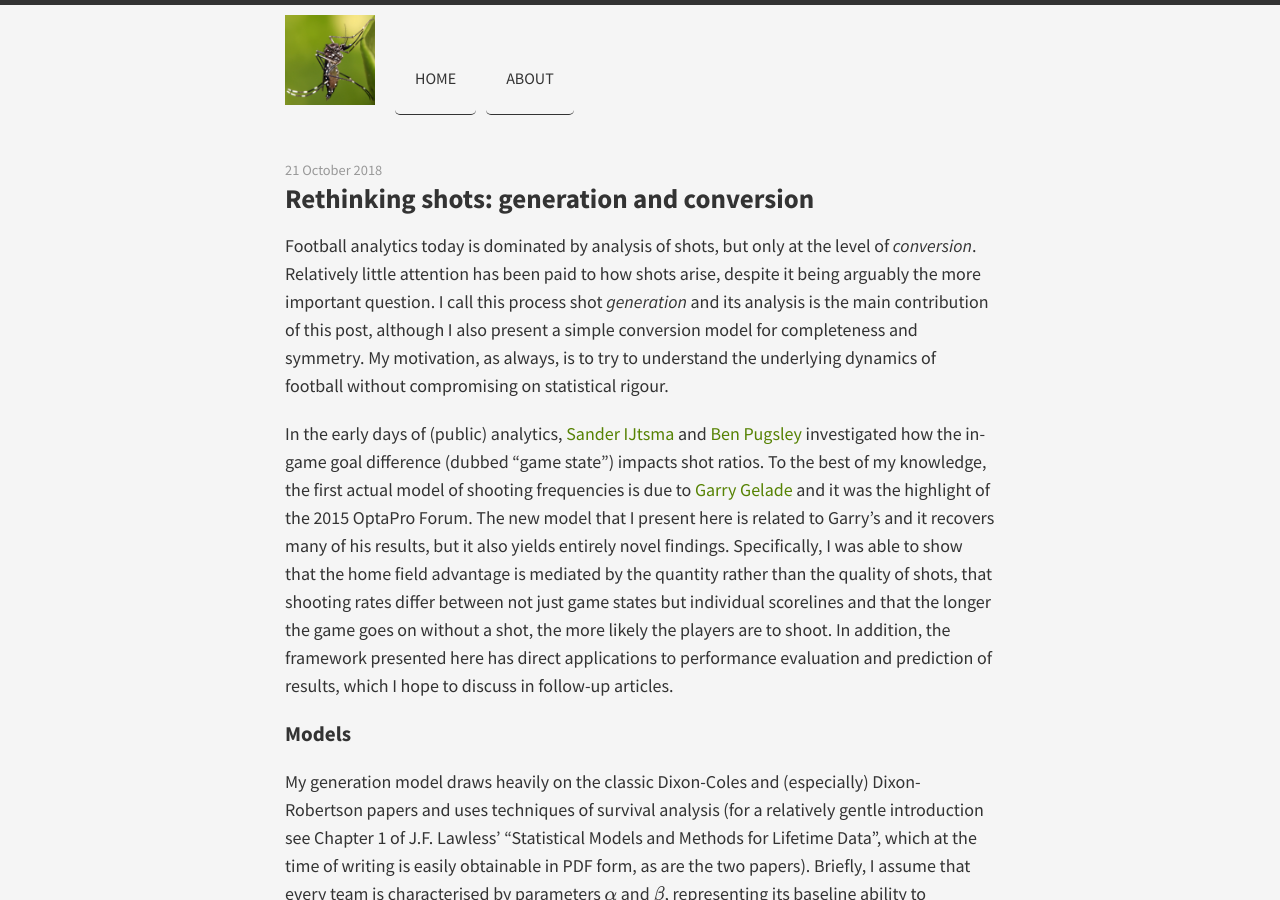
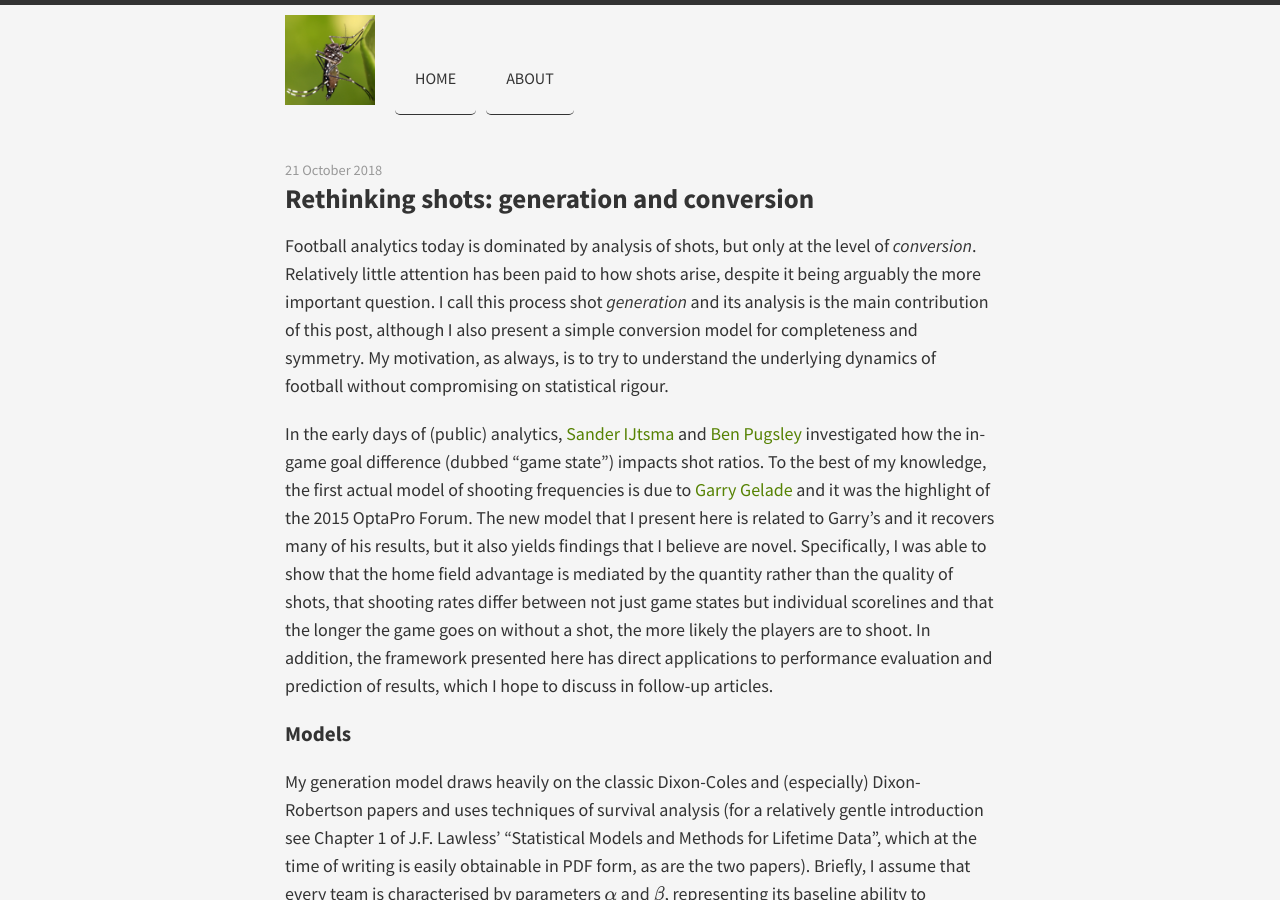
Before and after one commit to huffyhenry/huffyhenry.github.io, a Jekyll site: the page built from _posts/2018-10-21-rethinking-shots.md, in a window 1280 px wide and 900 px high. Built offline with Jekyll 4.4.1, drawn with Linux system fonts in a browser that asks for light colours; formulas are drawn with MathJax 3.

Commit message:
Soften text

```diff
--- a/_posts/2018-10-21-rethinking-shots.md
+++ b/_posts/2018-10-21-rethinking-shots.md
@@ -21,7 +21,7 @@ shooting frequencies is due to
 [Garry Gelade](http://business-analytic.co.uk/blog/goals-change-games-the-effect-of-game-state-on-attack-intensity/)
 and it was the highlight of the 2015 OptaPro Forum. The new model that I present here is
 related to Garry's and it recovers many of his results, but it also
-yields entirely novel findings. Specifically, I was able to show that the
+yields findings that I believe are novel. Specifically, I was able to show that the
 home field advantage is mediated by the quantity rather than the quality of shots,
 that shooting rates
 differ between not just game states but individual scorelines and that the longer the game
```
